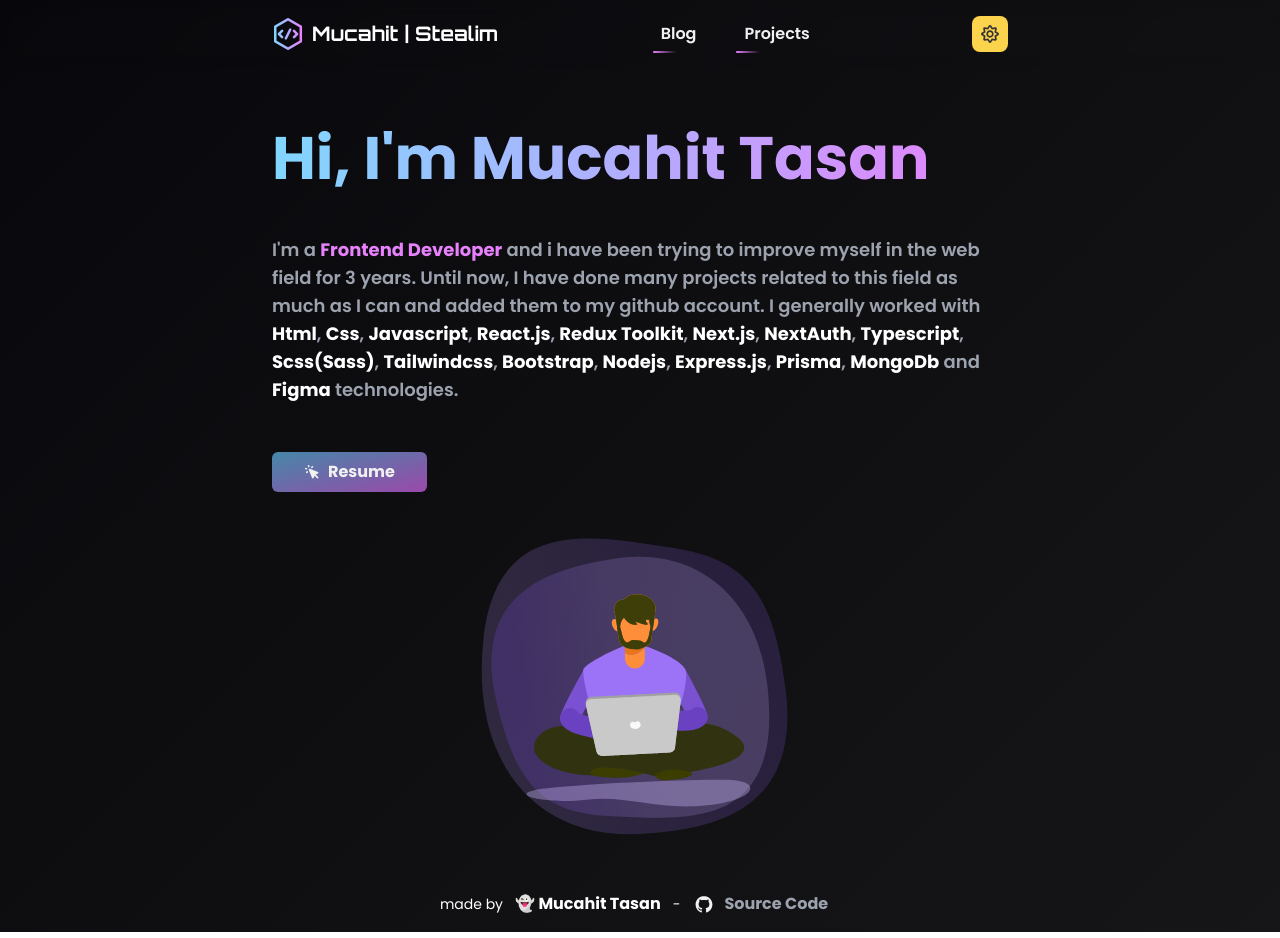
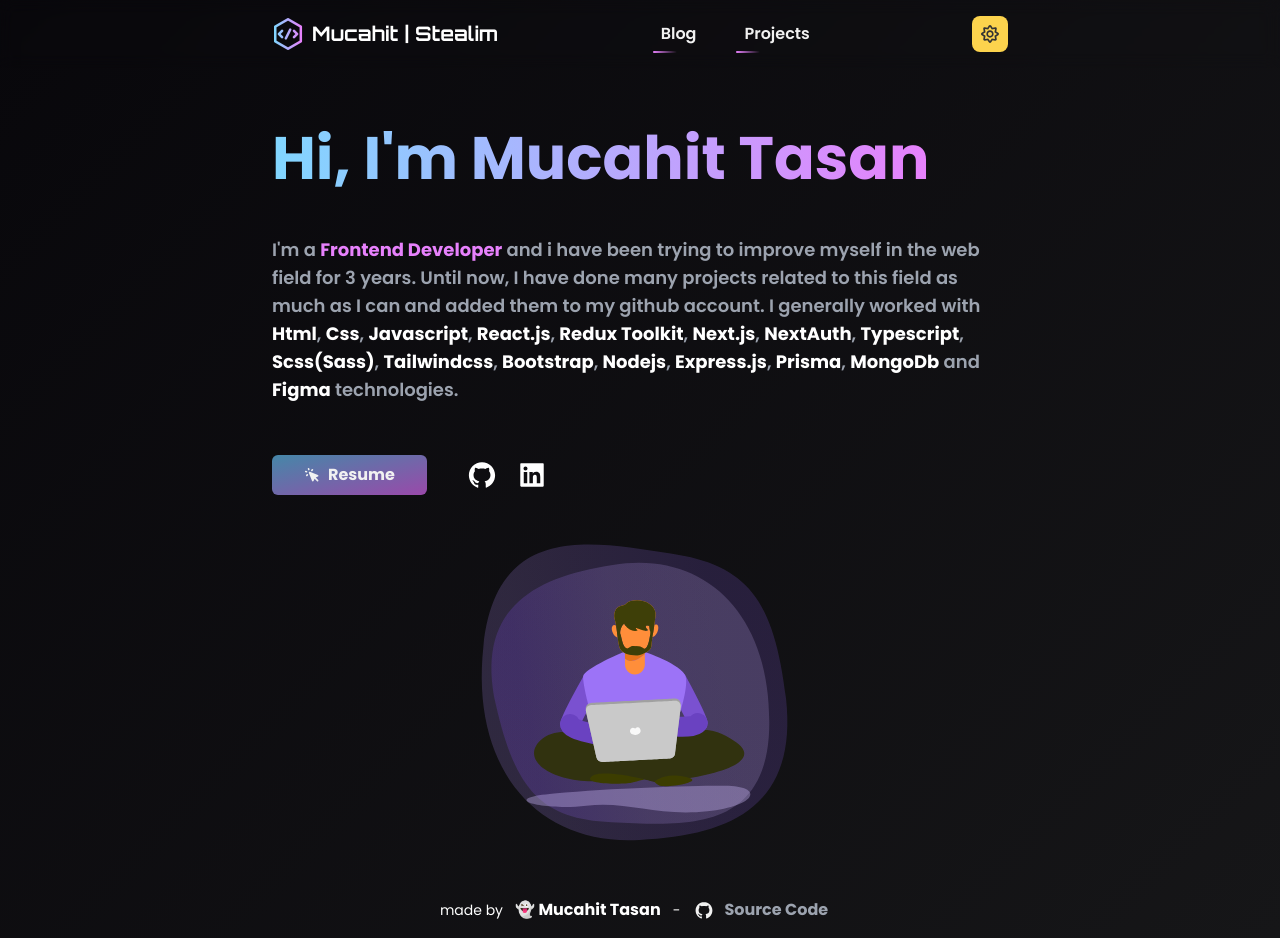
Before and after one commit to mucahittasan/Portfolio-Mucahit, a Next.js app: page / in a window 1280 px wide. Built offline with nearby package versions, Linux system fonts and the light colour scheme.

Commit message:
Project is done

```diff
--- a/src/app/blog/[blogTitle]/page.tsx
+++ b/src/app/blog/[blogTitle]/page.tsx
@@ -14,14 +14,13 @@ const BlogDetail = (props: any) => {
     const blogTitle = props.params.blogTitle;
     const blogContent = getBlogDetail(blogTitle);
 
-    const contentReadingTime = readingTime(blogContent.content)
-
+    const contentReadingTime = readingTime(blogContent?.content)
 
     return (
         <>
             <title>{`Mucahit |  ${blogTitle}`}</title>
 
-            <div>
+            <section>
                 <header className='my-12 flex flex-col gap-y-4'>
                     <div className='flex items-center justify-end gap-x-8 md:text-base text-sm text-gray-400 dark:text-gray-500 font-medium'>
                         <div className='flex items-center gap-x-2'><IoTimeOutline /><span>{Math.round(contentReadingTime.minutes)} min.</span></div>
@@ -36,7 +35,7 @@ const BlogDetail = (props: any) => {
                 <article className='prose prose-zinc prose-pre:dark:bg-white prose-pre:dark:text-whiteText prose-strong:text-darkText dark:prose-strong:text-whiteText lg:prose-xl text-gray-300 dark:text-gray-600 prose-headings:text-white dark:prose-headings:text-whiteText prose-a:text-white dark:prose-a:text-whiteText prose-blockquote:text-gray-300 dark:prose-blockquote:text-gray-600 prose-li:text-white dark:prose-li:text-whiteText prose-li:font-medium prose-a:font-semibold marker:text-white dark:marker:text-whiteText !text-base max-w-full'>
                     <Markdown className="markdown-content">{blogContent.content}</Markdown>
                 </article>
-            </div>
+            </section>
         </>
     )
 }
--- /dev/null
+++ b/src/app/not-found.tsx
@@ -0,0 +1,14 @@
+import EmptyState from '@/components/EmptyState'
+import React from 'react'
+
+const NotFound = () => {
+
+
+    return (
+        <div>
+            <EmptyState title='This page Not Found!' subtitle='Go back to see other pages' />
+        </div>
+    )
+}
+
+export default NotFound
--- a/src/app/page.tsx
+++ b/src/app/page.tsx
@@ -1,12 +1,12 @@
+
 import HomePage from '../components/Home';
-
 
 export default function Home() {
 
   return (
-    <div>
+    <section>
       <HomePage />
-    </div>
+    </section>
 
 
   )
--- a/src/app/projects/[projectId]/page.tsx
+++ b/src/app/projects/[projectId]/page.tsx
@@ -1,4 +1,5 @@
 import getProjectDetail from '@/actions/getProjectDetail';
+import EmptyState from '@/components/EmptyState';
 import Image from 'next/image';
 import Link from 'next/link';
 import React from 'react'
@@ -13,12 +14,12 @@ const ProjectDetail = (props: any) => {
 
     if (!currentProject) {
         return (
-            <div>There is no item!</div>
+            <EmptyState title='There is no any project!' subtitle='You can go back to see other projects.' />
         )
     }
 
     return (
-        <div className='my-20'>
+        <section className='my-20'>
             <div className='mb-12'>
                 <h2 className='text-center w-full text-4xl dark:gradient-dark-text gradient-text font-bold'>{currentProject.title}</h2>
                 <div className='flex flex-wrap mt-2 justify-center  dark:text-gray-700 text-gray-300 font-medium text-sm technologies'>
@@ -47,7 +48,7 @@ const ProjectDetail = (props: any) => {
                     <span>Demo</span>
                 </Link>
             </div>
-        </div>
+        </section>
     )
 }
 
--- /dev/null
+++ b/src/components/EmptyState.tsx
@@ -0,0 +1,17 @@
+import React, { FC } from 'react'
+
+interface EmptyStateProps {
+    title: string;
+    subtitle?: string;
+}
+
+const EmptyState: FC<EmptyStateProps> = ({ title, subtitle }) => {
+    return (
+        <div className='text-center mt-16'>
+            <h3 className='text-3xl gradient-text dark:gradient-dark-tex font-bold'>{title}</h3>
+            <p className='text-gray-400 text-sm mt-2'>{subtitle}</p>
+        </div>
+    )
+}
+
+export default EmptyState
--- a/src/components/Home.tsx
+++ b/src/components/Home.tsx
@@ -5,26 +5,45 @@ import { HiCursorClick } from "react-icons/hi";
 
 import Lottie from 'lottie-react';
 import animationData from '../../public/animations/coderr.json';
+import { motion as m } from 'framer-motion'
+import { AiFillGithub, AiFillLinkedin } from "react-icons/ai";
 
 const HomePage = () => {
 
 
     return (
-        <div className="mt-16">
+        <m.div
+            transition={{ duration: 0.75, ease: "easeOut" }}
+            initial={{ opacity: 0, translateY: 50 }}
+            animate={{ opacity: 1, translateY: 0 }}
+
+            className="mt-16">
 
             <div className="flex flex-col items-start">
+                <div>
+
                     <h2 className="home-title gradient-text ">Hi, I&apos;m Mucahit Tasan</h2>
+                </div>
 
                 <p className="home-paragraph">I&apos;m a <span className="text-pinkColor font-bold">Frontend Developer</span> and i have been trying to improve myself in the web field for 3 years. Until now, I have done many projects related to this field as much as I can and added them to my github account. I generally worked with <span>Html</span>, <span>Css</span>, <span>Javascript</span>, <span>React.js</span>, <span>Redux Toolkit</span>, <span>Next.js</span>, <span>NextAuth</span>, <span>Typescript</span>, <span>Scss(Sass)</span>, <span>Tailwindcss</span>, <span>Bootstrap</span>, <span>Nodejs</span>, <span>Express.js</span>, <span>Prisma</span>, <span>MongoDb</span> and <span>Figma</span> technologies.</p>
 
+
+
+
+                <div className="flex items-center mt-12">
                     <Link
-                    className="mt-12 btn btn-primary"
+                        className=" btn btn-primary"
                         href="https://drive.google.com/file/d/1XvMKXGsHce2lF6eHSpCA7V6-t4b71cng/view?usp=sharing"
                         target="_blank"
                     >
                         <HiCursorClick />
                         <span>Resume</span>
                     </Link>
+                    <div className="flex items-center justify-end text-3xl gap-x-1 ml-8">
+                        <Link href={"https://github.com/mucahittasan"} target="_blank" className="p-2 hover:text-[#d1d1d1] transition-all duration-200"><AiFillGithub /></Link>
+                        <Link href={"https://linkedin.com/in/mucahittasan"} target="_blank" className="p-2 hover:text-[#d1d1d1] transition-all duration-200"><AiFillLinkedin /></Link>
+                    </div>
+                </div>
                 <Lottie
                     className="!w-full !h-96"
                     animationData={animationData}
@@ -34,7 +53,7 @@ const HomePage = () => {
                 />
             </div>
 
-        </div>
+        </m.div>
     )
 }
 
--- a/src/components/project/ProjectsLists.tsx
+++ b/src/components/project/ProjectsLists.tsx
@@ -1,12 +1,19 @@
+"use client"
+
 import getAllProjects from "@/actions/getAllProjects"
 import ProjectCard from "./ProjectCard";
+import { motion as m } from 'framer-motion'
 
 function ProjectsLists() {
 
     const projects = getAllProjects();
 
     return (
-        <div className="my-20">
+        <m.div
+            transition={{ duration: 0.75, ease: "easeOut" }}
+            initial={{ opacity: 0 }}
+            animate={{ opacity: 1 }}
+            className="my-20">
             <div className="primary-title mb-12">
                 <h3 className="select-none">Projects</h3>
                 <h3 className="primary-title-dark">Projects</h3>
@@ -19,7 +26,7 @@ function ProjectsLists() {
                 ))}
 
             </ul>
-        </div>
+        </m.div>
     )
 }
 
```
Lines whose indentation alone changed are shown as unchanged.
